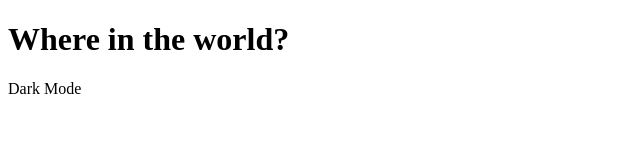
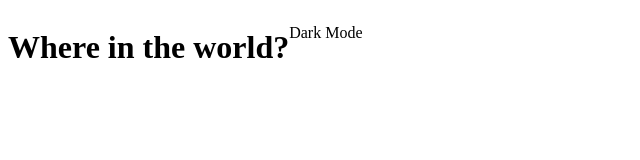
Before and after one commit to ferhatu/countries-project, a plain HTML site: page index.html in a window 1280 px wide. Shown: the whole page, without its empty margins (0-640 px from the left). Drawn offline with Linux system fonts and the light colour scheme; no server answers.

Commit message:
Update style.css

```diff
--- a/style.css
+++ b/style.css
@@ -11,3 +11,9 @@
   width: 25%;
   /* min-width: 400px; */
 }
+#header {
+  display: flex;
+  flex-direction: row;
+}
+#mode {
+}
```
